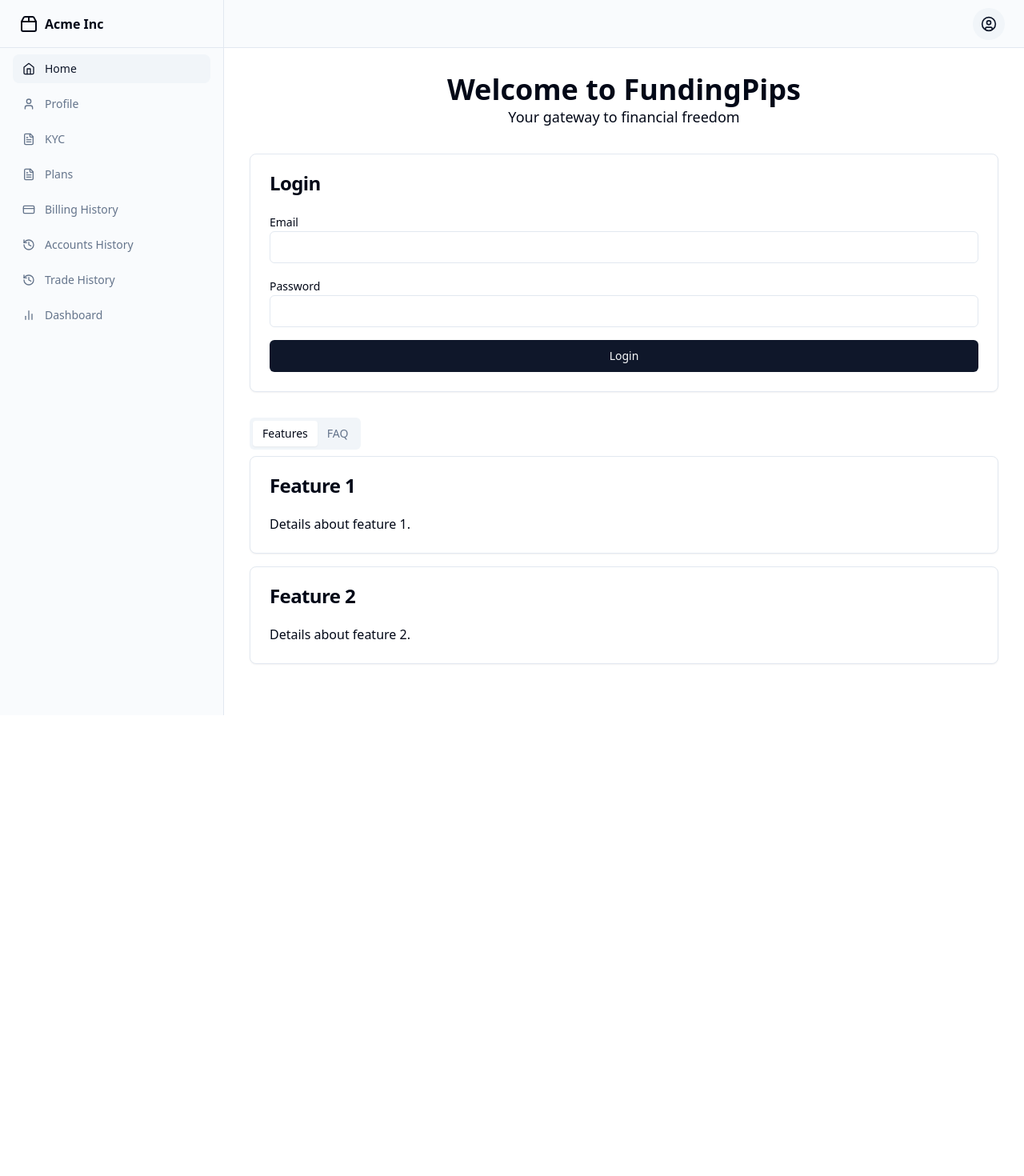
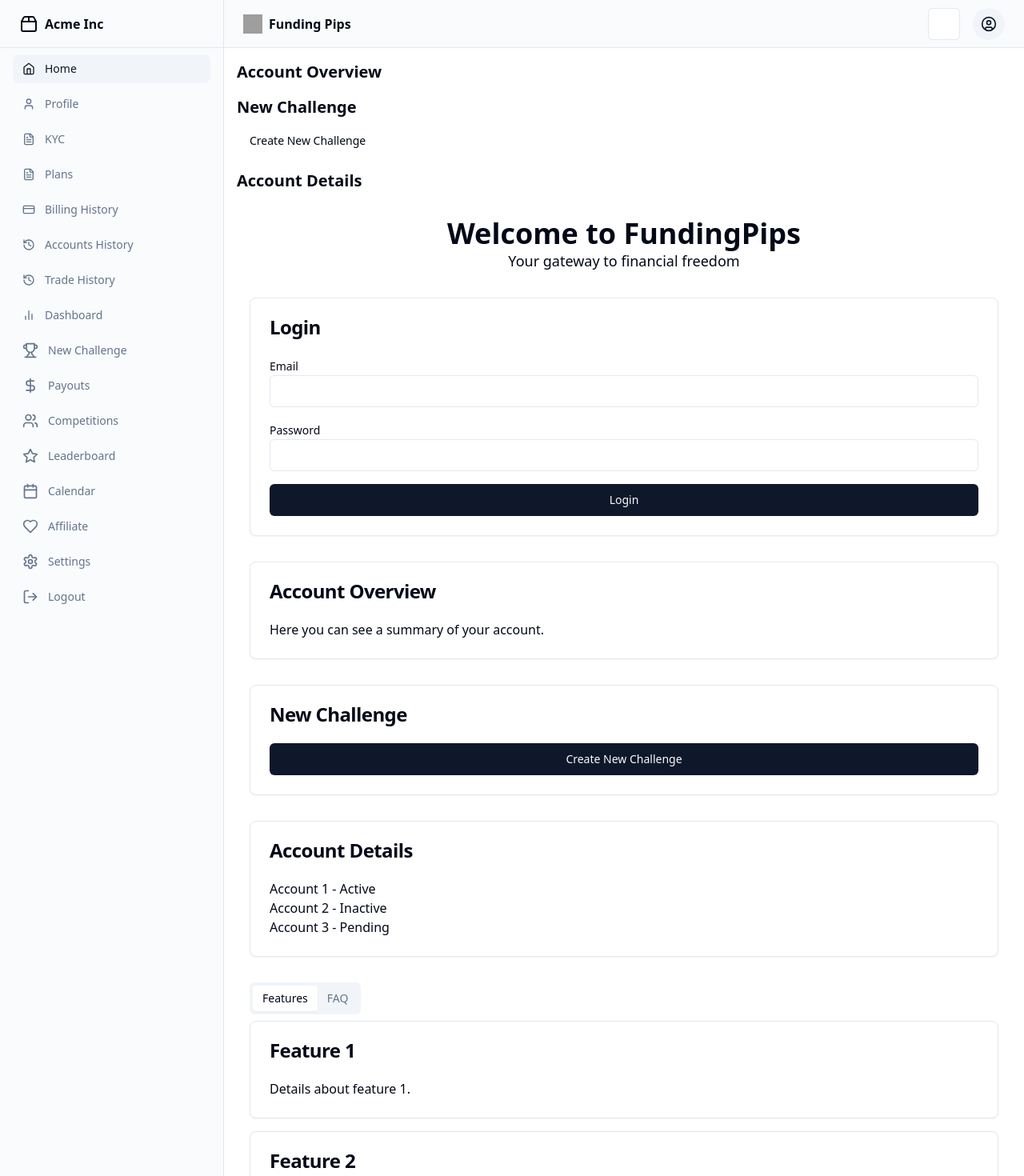
Before and after one commit to GPT-Engineer-App/mt4-expert-advisor-builder, a React (Vite) app: page / in a window 1280 px wide. Shown: the top 1470 px of the page at 80% size. Before the commit the page ends 894 px from the top, so only its background shows below. Built offline with nearby package versions, Linux system fonts and the light colour scheme; grey boxes are pictures that could not be loaded.

Commit message:
Updated sidebar, header, and main content areas to match the design and layout shown in the provided screenshot.

```diff
--- a/src/layouts/sidebar.jsx
+++ b/src/layouts/sidebar.jsx
@@ -9,7 +9,7 @@ import {
 } from "@/components/ui/dropdown-menu";
 import { Sheet, SheetContent, SheetTrigger } from "@/components/ui/sheet";
 import { cn } from "@/lib/utils";
-import { CircleUser, Menu, Package2 } from "lucide-react";
+import { CircleUser, Menu, Package2, Trophy, DollarSign, Calendar, Users, Settings, LogOut, Star, Heart } from "lucide-react";
 import { NavLink, Outlet } from "react-router-dom";
 import { navItems } from "../App";
 
@@ -19,11 +19,19 @@ const Layout = () => {
       <Sidebar />
       <div className="flex flex-col">
         <header className="flex h-14 items-center gap-4 border-b bg-muted/40 px-4 lg:h-[60px] lg:px-6">
+          <NavLink to="/" className="flex items-center gap-2 font-semibold">
+            <img src="/path/to/logo.png" alt="Funding Pips" className="h-6 w-6" />
+            <span>Funding Pips</span>
+          </NavLink>
           <MobileSidebar />
           <div className="w-full flex-1">{/* Add nav bar content here! */}</div>
+          <DarkModeToggle />
           <UserDropdown />
         </header>
         <main className="flex-grow p-4 overflow-auto">
+          <AccountOverview />
+          <NewChallengeSection />
+          <AccountDetails />
           <Outlet />
         </main>
       </div>
@@ -48,6 +56,38 @@ const Sidebar = () => (
               {item.title}
             </SidebarNavLink>
           ))}
+          <SidebarNavLink to="/new-challenge">
+            <Trophy className="h-5 w-5" />
+            New Challenge
+          </SidebarNavLink>
+          <SidebarNavLink to="/payouts">
+            <DollarSign className="h-5 w-5" />
+            Payouts
+          </SidebarNavLink>
+          <SidebarNavLink to="/competitions">
+            <Users className="h-5 w-5" />
+            Competitions
+          </SidebarNavLink>
+          <SidebarNavLink to="/leaderboard">
+            <Star className="h-5 w-5" />
+            Leaderboard
+          </SidebarNavLink>
+          <SidebarNavLink to="/calendar">
+            <Calendar className="h-5 w-5" />
+            Calendar
+          </SidebarNavLink>
+          <SidebarNavLink to="/affiliate">
+            <Heart className="h-5 w-5" />
+            Affiliate
+          </SidebarNavLink>
+          <SidebarNavLink to="/settings">
+            <Settings className="h-5 w-5" />
+            Settings
+          </SidebarNavLink>
+          <SidebarNavLink to="/logout">
+            <LogOut className="h-5 w-5" />
+            Logout
+          </SidebarNavLink>
         </nav>
       </div>
     </div>
@@ -76,6 +116,38 @@ const MobileSidebar = () => (
             {item.title}
           </SidebarNavLink>
         ))}
+        <SidebarNavLink to="/new-challenge">
+          <Trophy className="h-5 w-5" />
+          New Challenge
+        </SidebarNavLink>
+        <SidebarNavLink to="/payouts">
+          <DollarSign className="h-5 w-5" />
+          Payouts
+        </SidebarNavLink>
+        <SidebarNavLink to="/competitions">
+          <Users className="h-5 w-5" />
+          Competitions
+        </SidebarNavLink>
+        <SidebarNavLink to="/leaderboard">
+          <Star className="h-5 w-5" />
+          Leaderboard
+        </SidebarNavLink>
+        <SidebarNavLink to="/calendar">
+          <Calendar className="h-5 w-5" />
+          Calendar
+        </SidebarNavLink>
+        <SidebarNavLink to="/affiliate">
+          <Heart className="h-5 w-5" />
+          Affiliate
+        </SidebarNavLink>
+        <SidebarNavLink to="/settings">
+          <Settings className="h-5 w-5" />
+          Settings
+        </SidebarNavLink>
+        <SidebarNavLink to="/logout">
+          <LogOut className="h-5 w-5" />
+          Logout
+        </SidebarNavLink>
       </nav>
     </SheetContent>
   </Sheet>
@@ -114,4 +186,32 @@ const SidebarNavLink = ({ to, children }) => (
   </NavLink>
 );
 
+const DarkModeToggle = () => (
+  <Button variant="outline" size="icon" className="shrink-0">
+    <span className="sr-only">Toggle dark mode</span>
+    {/* Add dark mode toggle icon here */}
+  </Button>
+);
+
+const AccountOverview = () => (
+  <section className="mb-4">
+    <h2 className="text-xl font-semibold mb-2">Account Overview</h2>
+    {/* Add account overview details here */}
+  </section>
+);
+
+const NewChallengeSection = () => (
+  <section className="mb-4">
+    <h2 className="text-xl font-semibold mb-2">New Challenge</h2>
+    <Button variant="primary">Create New Challenge</Button>
+  </section>
+);
+
+const AccountDetails = () => (
+  <section className="mb-4">
+    <h2 className="text-xl font-semibold mb-2">Account Details</h2>
+    {/* Add account details list here */}
+  </section>
+);
+
 export default Layout;
--- a/src/pages/Index.jsx
+++ b/src/pages/Index.jsx
@@ -63,6 +63,45 @@ const Index = () => {
       </section>
 
       <section className="mb-8">
+        <Card>
+          <CardHeader>
+            <CardTitle>Account Overview</CardTitle>
+          </CardHeader>
+          <CardContent>
+            <p>Here you can see a summary of your account.</p>
+            {/* Add relevant details for account overview */}
+          </CardContent>
+        </Card>
+      </section>
+
+      <section className="mb-8">
+        <Card>
+          <CardHeader>
+            <CardTitle>New Challenge</CardTitle>
+          </CardHeader>
+          <CardContent>
+            <Button className="w-full">Create New Challenge</Button>
+          </CardContent>
+        </Card>
+      </section>
+
+      <section className="mb-8">
+        <Card>
+          <CardHeader>
+            <CardTitle>Account Details</CardTitle>
+          </CardHeader>
+          <CardContent>
+            <ul>
+              <li>Account 1 - Active</li>
+              <li>Account 2 - Inactive</li>
+              <li>Account 3 - Pending</li>
+              {/* Add more accounts and their statuses as needed */}
+            </ul>
+          </CardContent>
+        </Card>
+      </section>
+
+      <section className="mb-8">
         <Tabs defaultValue="features">
           <TabsList>
             <TabsTrigger value="features">Features</TabsTrigger>
```
